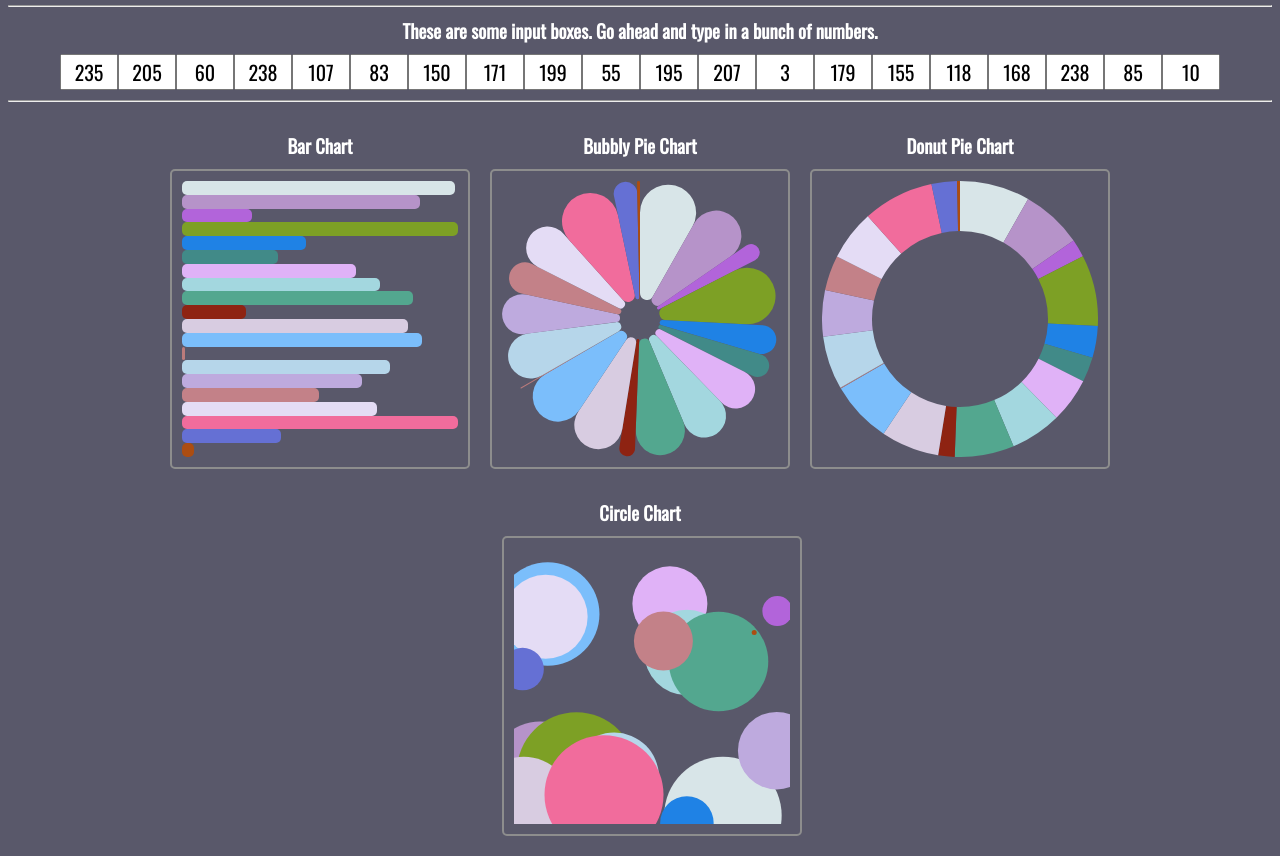
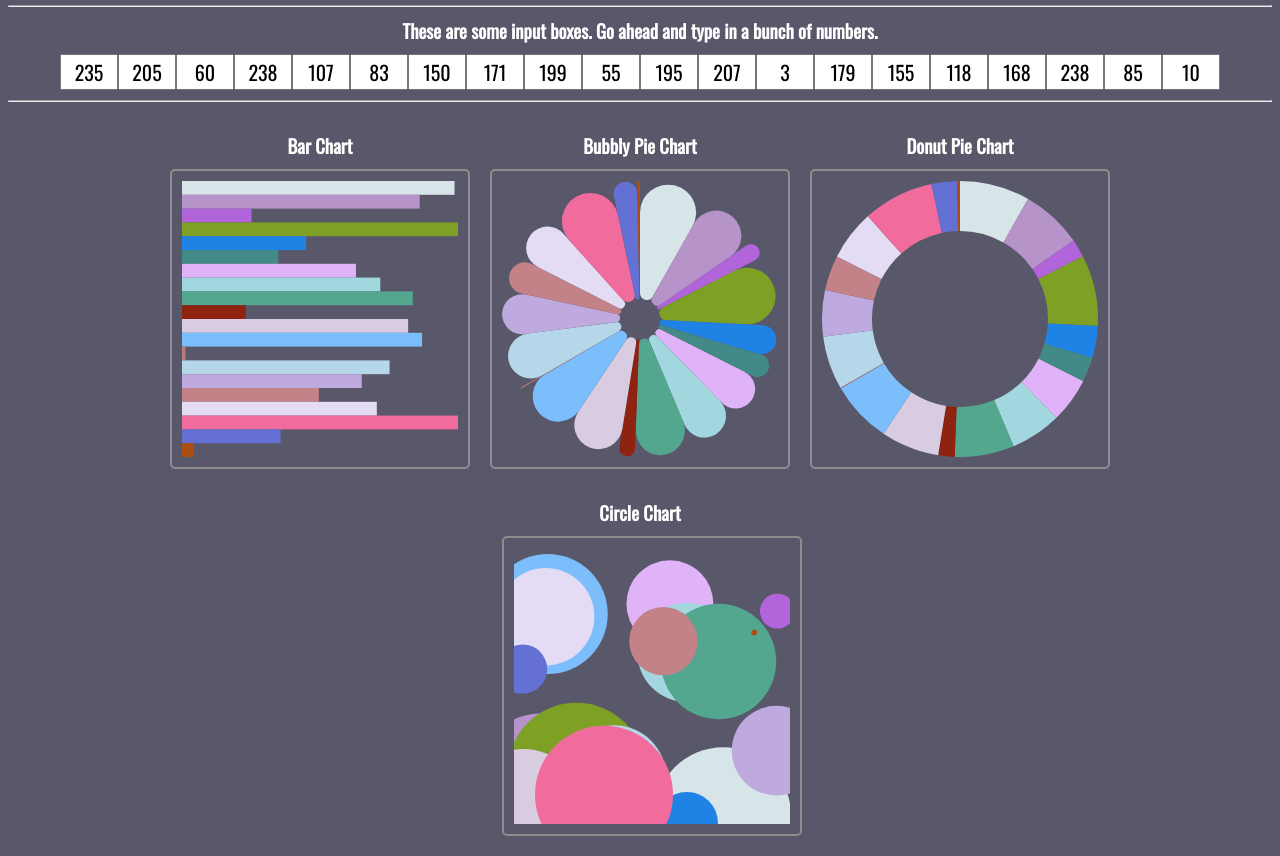
Before and after one commit to npm1514/d3compilation, a plain HTML site: page index.html in a window 1280 px wide. Shown: the part 58-914 px from the top of the page. Drawn offline with nearby package versions, Linux system fonts and the light colour scheme.

Commit message:
added some framework for barcharts

```diff
--- a/controllers/barCtrl.js
+++ b/controllers/barCtrl.js
@@ -2,38 +2,70 @@ angular.module("d3compilation")
 .controller("barCtrl", function($scope, mainServ) {
   $scope.arr = mainServ.arr;
 //bar chart
-  d3.select('.bars')
-      .selectAll('div')
+
+  var height    = 276,
+      width     = 276,
+      barwidth  = 20;
+
+  var yScale = d3.scale
+      .ordinal()
+      .domain(d3.range(0,$scope.arr.length))
+      .rangeBands([0,height]);
+
+  var svg = d3.select(".bars")
+      .append("svg") //creates platform for pie chart
+      .attr("width", width) //size of pie chart svg platform
+      .attr("height", height) //size of pie chart svg platform
+      .append("g");
+
+  svg.selectAll('rect')
       .data($scope.arr)
       .enter()
-      .append('div')
+      .append('rect')
       .attr("class", "bar")
-      .style("height", "5%")
-      .style('width', function(d){
+      .attr("x", 0)
+      .attr("y", function(d, i){
+        return yScale(i)
+      })
+      .attr("height", yScale.rangeBand())
+
+      .attr('width', function(d){
           return 0;
       })
-      .style("background-color", function(d){
+      .style("fill", function(d){
           return d3.hsl(d.color.h,d.color.s,d.color.l)
-      });
+      })
+      ;
 
   var updatebars = function(){
-    var max = 0;
+
+      var max = 0;
       for (var i = 0; i < $scope.arr.length; i++) {
           $scope.arr[i].number = parseInt($scope.arr[i].number);
           if($scope.arr[i].number > max){
             max = $scope.arr[i].number;
           }
       }
-      d3.select('.bars')
+
+      var xScale = d3.scale
+          .linear()
+          .domain([0,max])
+          .range([0,width]);
+
+
+      d3.select('.bars svg g')
           .selectAll('.bar')
           .data($scope.arr)
           .transition()
           .duration('500')
+          .attr("fill", function(d){
+              d3.hsl(d.color.h,d.color.s,d.color.l)
+          })
           .style("width", function(d){
             if (d.number === 0){
               return 0;
             }
-              return (d.number/max)*276 + "px";
+            return xScale(d.number);
           });
   };
   updatebars();
--- a/controllers/circleCtrl.js
+++ b/controllers/circleCtrl.js
@@ -39,8 +39,7 @@ angular.module("d3compilation")
           .transition()
           .duration('500')
           .attr("r", function(d){
-            console.log(d);
-            return d.number/4;
+            return d.number/max*276/4;
           });
   };
   updatecircles();
```
Also changed, not shown: index.html (+0 -1 lines).
